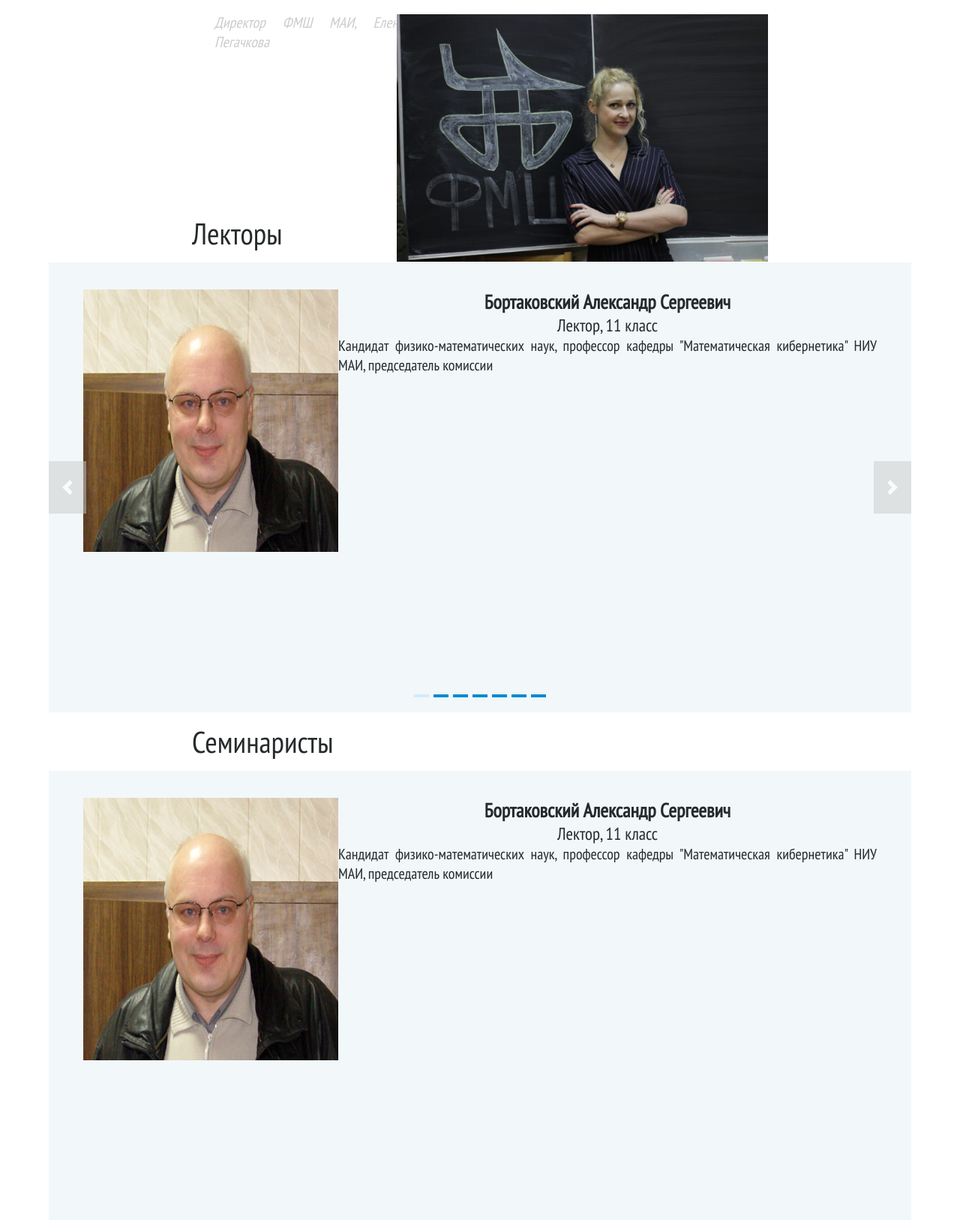
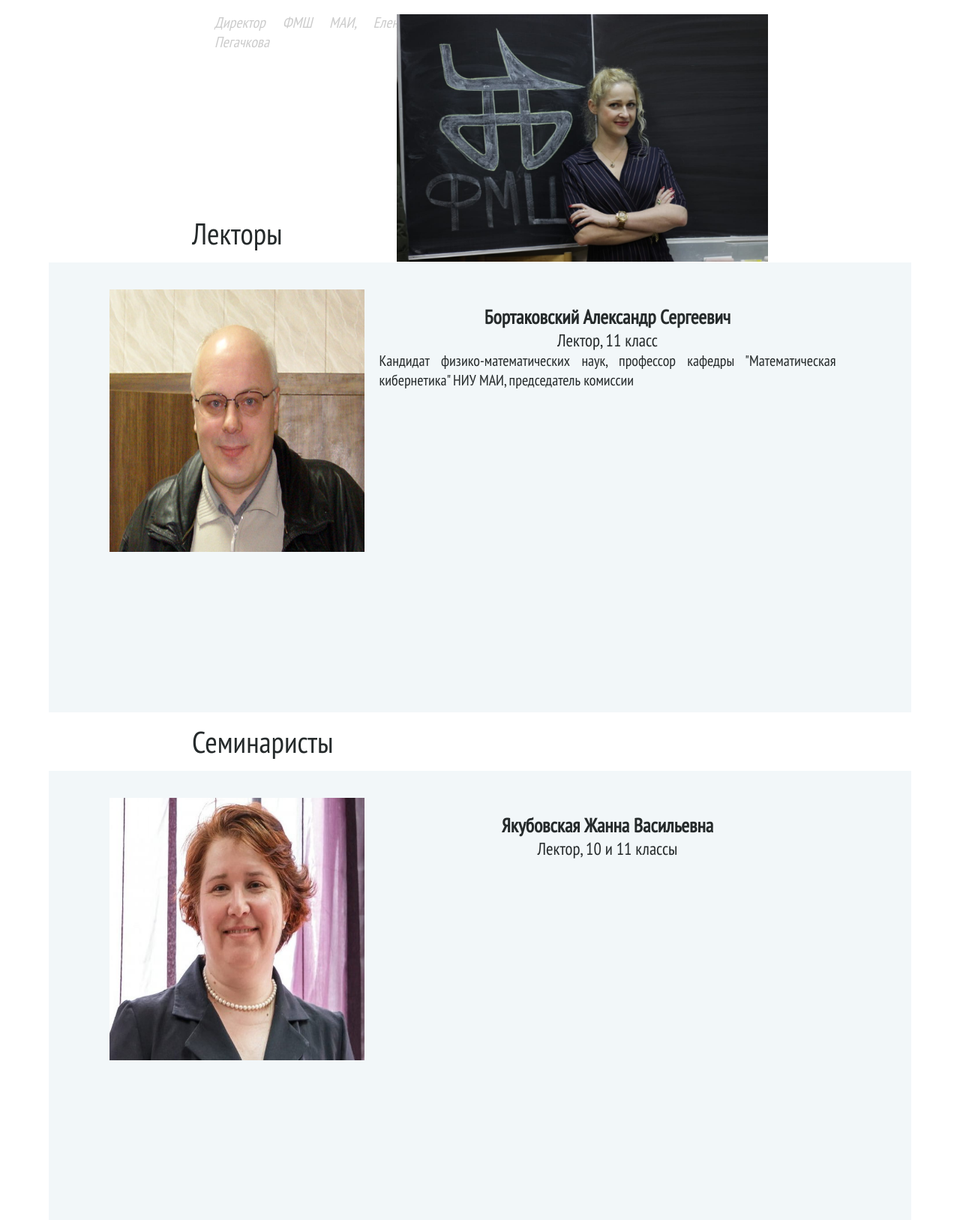
Before and after one commit to armilyutina/pmschool, a Django app: page /teachers/ in a window 1280 px wide. Shown: the part 606-2233 px from the top of the page at 75% size. Run offline with Django 3.2, Linux system fonts and the light colour scheme; some libraries are stand-ins or nearby versions.

Commit message:
sliderTeachers3

```diff
--- a/main/static/main/css/style.css
+++ b/main/static/main/css/style.css
@@ -660,11 +660,11 @@ dl {
 	display: none;
 	align-items: center;
 	justify-content: center;
-	width: 50px;
+	width: 36px;
 	color: #ccc;
 	text-align: center;
 	opacity: 0.5;
-	height: 70px;
+	height: 50px;
 	transform: translateY(-50%);
 	background: #ccc;
 }
@@ -726,7 +726,7 @@ dl {
 .slider__indicators li {
 	box-sizing: content-box;
 	flex: 0 1 auto;
-	width: 20px;
+	width: 30px;
 	height: 4px;
 	margin-right: 3px;
 	margin-left: 3px;
@@ -776,8 +776,8 @@ dl {
 
 .slider__item_inner {
 	position: absolute;
-	left: 4%;
-	right: 4%;
+	left: 7%;
+	right: 7%;
 	top: 36px;
 	bottom: 36px;
 	overflow: hidden;
@@ -801,6 +801,7 @@ dl {
 	display: flex;
 	flex-direction: column;
 	text-align: center;
+	padding: 20px 20px;
 
 }
 
--- a/teachers/templates/teachers/teachers.html
+++ b/teachers/templates/teachers/teachers.html
@@ -3,12 +3,6 @@
   {%  block content %}
 
     <script src="{% static 'main/js/script.js' %}"></script>
-    <script src="https://unpkg.com/babel-standalone@6/babel.min.js"></script>
-
-   <script src="https://unpkg.com/react@16/umd/react.development.js" crossorigin></script>
-    <script src="https://unpkg.com/react-dom@16/umd/react-dom.development.js" crossorigin></script>
-
-
     <script src="https://code.jquery.com/jquery-3.4.1.slim.min.js" integrity="sha384-J6qa4849blE2+poT4WnyKhv5vZF5SrPo0iEjwBvKU7imGFAV0wwj1yYfoRSJoZ+n" crossorigin="anonymous"></script>
   <script src="https://cdn.jsdelivr.net/npm/popper.js@1.16.0/dist/umd/popper.min.js" integrity="sha384-Q6E9RHvbIyZFJoft+2mJbHaEWldlvI9IOYy5n3zV9zzTtmI3UksdQRVvoxMfooAo" crossorigin="anonymous"></script>
 
@@ -360,123 +354,72 @@
   </div>
 
 <div class="title">Семинаристы</div>
-   <div class="slider">
+   <div class="slider-three">
     <div class="slider__wrapper">
       <div class="slider__items">
         <div class="slider__item slider__item_1">
           <div class="slider__item_inner">
+
             <span class="slider__item_img">
-              <img class="slider__item_photo" src="{% static 'main/images/bortakovsky.jpg'%}" alt="">
+              <img class="slider__item_photo" src="{% static 'main/images/003.jpg'%}" alt="">
             </span>
-            <span class="slider__item_testimonial">
-              <span class="slider__item_name">Бортаковский Александр Сергеевич</span>
-              <span class="slider__item_post">Лектор, 11 класс</span>
+
+             <span class="slider__item_testimonial">
+              <span class="slider__item_name">Якубовская Жанна Васильевна</span>
+              <span class="slider__item_post">Лектор, 10 и 11 классы</span>
               <span class="slider__item_text">
-                Кандидат физико-математических наук, профессор кафедры "Математическая кибернетика" НИУ МАИ, председатель комиссии
+
               </span>
             </span>
+
+
           </div>
         </div>
 
         <div class="slider__item slider__item_1">
           <div class="slider__item_inner">
+
             <span class="slider__item_img">
-              <img class="slider__item_photo" src="{% static 'main/images/bortakovsky.jpg'%}" alt="">
+              <img class="slider__item_photo" src="{% static 'main/images/003.jpg'%}" alt="">
             </span>
-            <span class="slider__item_testimonial">
-              <span class="slider__item_name">Бортаковский Александр Сергеевич</span>
-              <span class="slider__item_post">Лектор, 11 класс</span>
+
+             <span class="slider__item_testimonial">
+              <span class="slider__item_name">Якубовская Жанна Васильевна</span>
+              <span class="slider__item_post">Лектор, 10 и 11 классы</span>
               <span class="slider__item_text">
-                Кандидат физико-математических наук, профессор кафедры "Математическая кибернетика" НИУ МАИ, председатель комиссии
+
               </span>
             </span>
-          </div>
-        </div>
 
 
-        <div class="slider__item slider__item_1">
-          <div class="slider__item_inner">
-            <span class="slider__item_img">
-              <img class="slider__item_photo" src="{% static 'main/images/bortakovsky.jpg'%}" alt="">
-            </span>
-            <span class="slider__item_testimonial">
-              <span class="slider__item_name">Бортаковский Александр Сергеевич</span>
-              <span class="slider__item_post">Лектор, 11 класс</span>
-              <span class="slider__item_text">
-                Кандидат физико-математических наук, профессор кафедры "Математическая кибернетика" НИУ МАИ, председатель комиссии
-              </span>
-            </span>
-          </div>
-        </div>
-
-
-        <div class="slider__item slider__item_1">
-          <div class="slider__item_inner">
-            <span class="slider__item_img">
-              <img class="slider__item_photo" src="{% static 'main/images/bortakovsky.jpg'%}" alt="">
-            </span>
-            <span class="slider__item_testimonial">
-              <span class="slider__item_name">Бортаковский Александр Сергеевич</span>
-              <span class="slider__item_post">Лектор, 11 класс</span>
-              <span class="slider__item_text">
-                Кандидат физико-математических наук, профессор кафедры "Математическая кибернетика" НИУ МАИ, председатель комиссии
-              </span>
-            </span>
           </div>
         </div>
 
         <div class="slider__item slider__item_1">
           <div class="slider__item_inner">
+
             <span class="slider__item_img">
-              <img class="slider__item_photo" src="{% static 'main/images/bortakovsky.jpg'%}" alt="">
+              <img class="slider__item_photo" src="{% static 'main/images/003.jpg'%}" alt="">
             </span>
-            <span class="slider__item_testimonial">
-              <span class="slider__item_name">Бортаковский Александр Сергеевич</span>
-              <span class="slider__item_post">Лектор, 11 класс</span>
+
+             <span class="slider__item_testimonial">
+              <span class="slider__item_name">Якубовская Жанна Васильевна</span>
+              <span class="slider__item_post">Лектор, 10 и 11 классы</span>
               <span class="slider__item_text">
-                Кандидат физико-математических наук, профессор кафедры "Математическая кибернетика" НИУ МАИ, председатель комиссии
+
               </span>
             </span>
-          </div>
-        </div>
 
-        <div class="slider__item slider__item_1">
-          <div class="slider__item_inner">
-            <span class="slider__item_img">
-              <img class="slider__item_photo" src="{% static 'main/images/bortakovsky.jpg'%}" alt="">
-            </span>
-            <span class="slider__item_testimonial">
-              <span class="slider__item_name">Бортаковский Александр Сергеевич</span>
-              <span class="slider__item_post">Лектор, 11 класс</span>
-              <span class="slider__item_text">
-                Кандидат физико-математических наук, профессор кафедры "Математическая кибернетика" НИУ МАИ, председатель комиссии
-              </span>
-            </span>
-          </div>
-        </div>
 
-        <div class="slider__item slider__item_1">
-          <div class="slider__item_inner">
-            <span class="slider__item_img">
-              <img class="slider__item_photo" src="{% static 'main/images/bortakovsky.jpg'%}" alt="">
-            </span>
-            <span class="slider__item_testimonial">
-              <span class="slider__item_name">Бортаковский Александр Сергеевич</span>
-              <span class="slider__item_post">Лектор, 11 класс</span>
-              <span class="slider__item_text">
-                Кандидат физико-математических наук, профессор кафедры "Математическая кибернетика" НИУ МАИ, председатель комиссии
-              </span>
-            </span>
           </div>
         </div>
 
 
+        <a class="slider__control slider__control_prev" href="#" role="button"></a>
+    ` <a class="slider__control slider__control_next" href="#" role="button"></a>
     </div>
-    </div>
-    <a class="slider__control slider__control_prev" href="#" role="button"></a>
-    <a class="slider__control slider__control_next" href="#" role="button"></a>
-  </div>
-
+</div>
+</div>
 
 
 <br>
```
